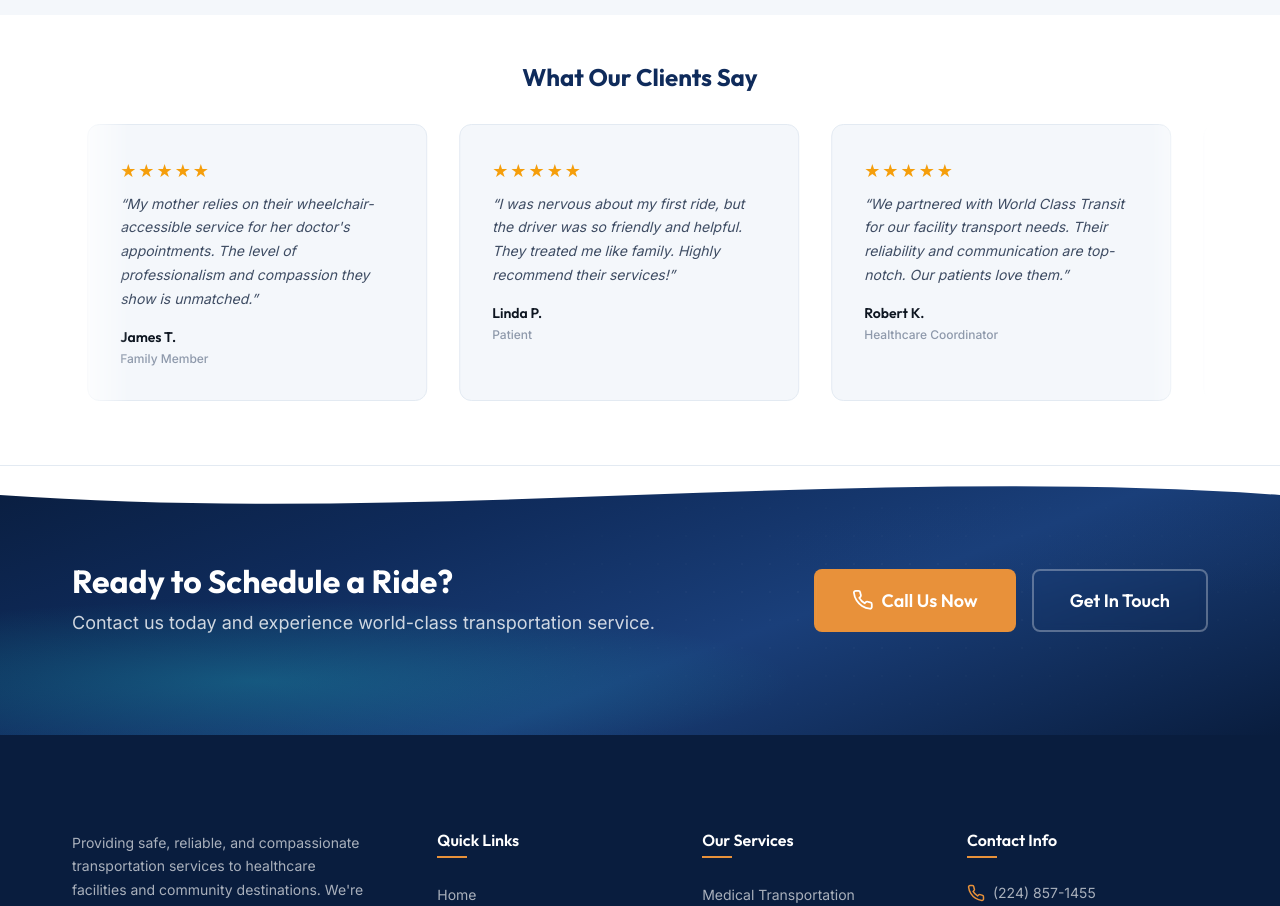
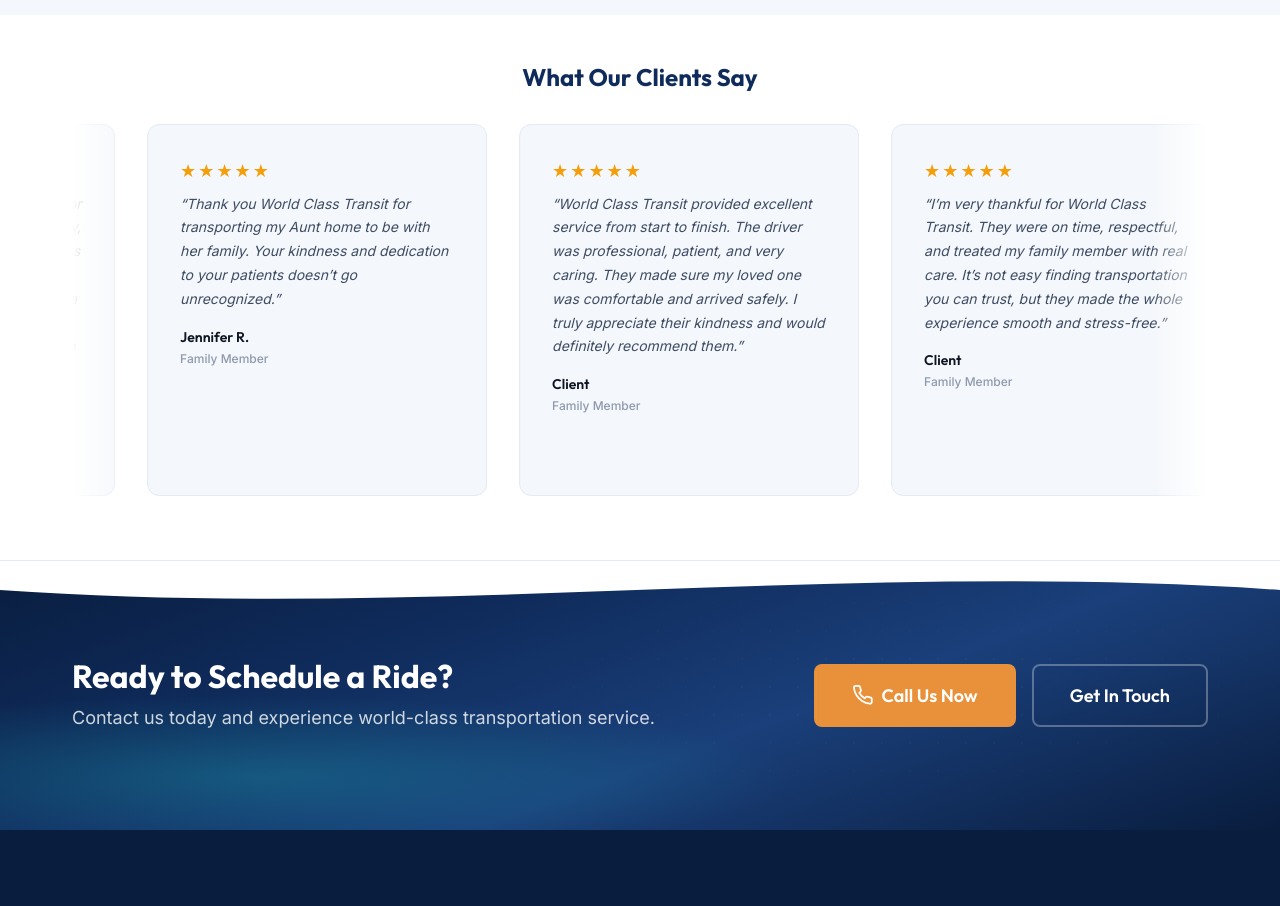
Before and after one commit to TalalNad/World-Class-Transit, a React (Vite) app in the folder frontend/: page / in a window 1280 px wide. Shown: the part 3160-4066 px from the top of the page. Built offline with nearby package versions, Linux system fonts and the light colour scheme.

Commit message:
changed our reviews

```diff
--- a/frontend/src/pages/Home/Home.jsx
+++ b/frontend/src/pages/Home/Home.jsx
@@ -12,44 +12,37 @@
 const reviews = [
   {
     id: 1,
-    name: 'Maria S.',
-    role: 'Patient',
-    text: 'World Class Transit made my weekly dialysis trips so much easier. The drivers are always on time and incredibly kind. I feel safe and cared for every ride.',
+    name: 'Client',
+    role: 'Passenger',
+    text: "World Class Transit- If you're looking for transportation that's reliable, trustworthy, and friendly, this is the ride for you. I was in a bind and talked with Jeremy who was helpful and understanding. We set a time and date and everything went as expected. If you're looking for service to get you where you need to go and back, this place is for you.",
     rating: 5,
   },
   {
     id: 2,
-    name: 'James T.',
+    name: 'Jennifer R.',
     role: 'Family Member',
-    text: "My mother relies on their wheelchair-accessible service for her doctor's appointments. The level of professionalism and compassion they show is unmatched.",
+    text: "Thank you World Class Transit for transporting my Aunt home to be with her family. Your kindness and dedication to your patients doesn’t go unrecognized.",
     rating: 5,
   },
   {
     id: 3,
-    name: 'Linda P.',
-    role: 'Patient',
-    text: 'I was nervous about my first ride, but the driver was so friendly and helpful. They treated me like family. Highly recommend their services!',
+    name: 'Client',
+    role: 'Family Member',
+    text: "World Class Transit provided excellent service from start to finish. The driver was professional, patient, and very caring. They made sure my loved one was comfortable and arrived safely. I truly appreciate their kindness and would definitely recommend them.",
     rating: 5,
   },
   {
     id: 4,
-    name: 'Robert K.',
-    role: 'Healthcare Coordinator',
-    text: 'We partnered with World Class Transit for our facility transport needs. Their reliability and communication are top-notch. Our patients love them.',
+    name: 'Client',
+    role: 'Family Member',
+    text: "I’m very thankful for World Class Transit. They were on time, respectful, and treated my family member with real care. It’s not easy finding transportation you can trust, but they made the whole experience smooth and stress-free.",
     rating: 5,
   },
   {
     id: 5,
-    name: 'Susan M.',
-    role: 'Senior Passenger',
-    text: 'At 82 years old, getting to my appointments used to be a struggle. Now I look forward to my rides — the drivers always brighten my day.',
-    rating: 5,
-  },
-  {
-    id: 6,
-    name: 'David W.',
-    role: 'Caregiver',
-    text: 'Finding reliable medical transportation for my father was stressful until we found World Class Transit. They truly go above and beyond.',
+    name: 'Client',
+    role: 'Passenger',
+    text: "Amazing service and wonderful people. World Class Transit went above and beyond to make sure everything was handled properly. Their team was friendly, reliable, and compassionate. I would absolutely use them again and recommend them to anyone needing safe transportation.",
     rating: 5,
   },
 ];
```
